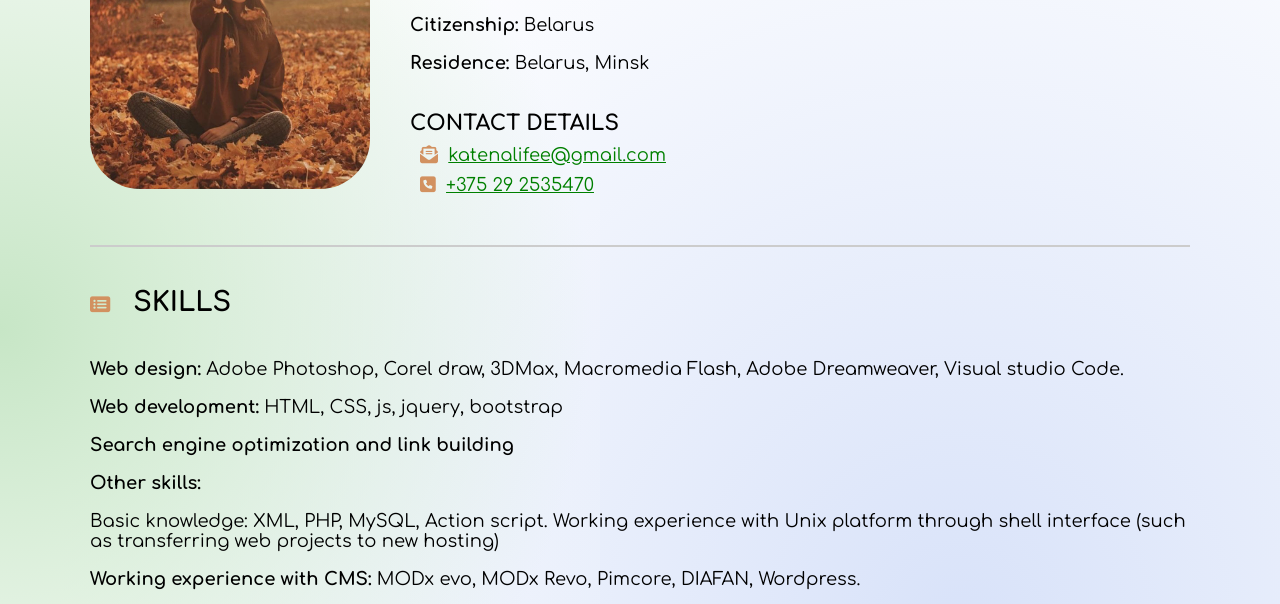
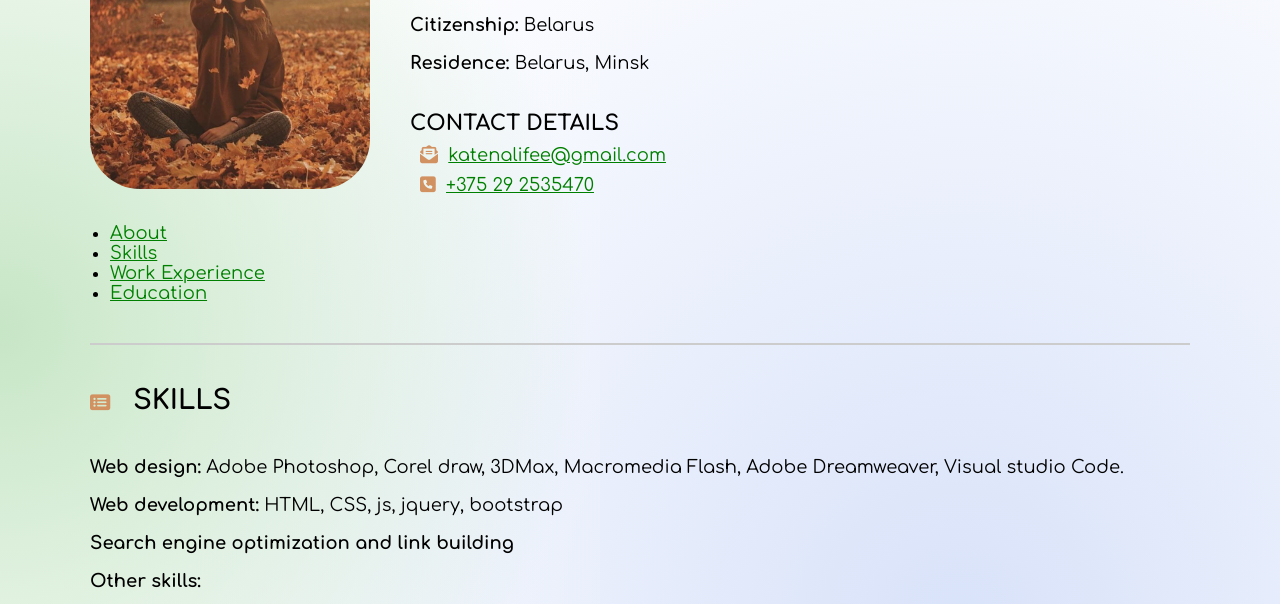
Before and after one commit to Ekaterinaby/rsschool-cv, a plain HTML site: page index.html in a window 1280 px wide. Shown: the part 151-755 px from the top of the page. Drawn offline with Linux system fonts and the light colour scheme.

Commit message:
Update index.html

```diff
--- a/index.html
+++ b/index.html
@@ -37,6 +37,15 @@
                     </div>
                 </div>
             </header>
+            <nav>
+    <ul class="menuItems">
+      <li><a href="#outer" data-item="About">About</a></li>
+      <li><a href="#skills" data-item="Skills"  >Skills </a></li>
+      <li><a href="#work" data-item="Work Experience">Work Experience </a></li>
+      <li><a href="#education" data-item='Education'>Education</a></li>
+    </ul>
+  </nav>
+
             <section id="skills">
                 <div class="container">
                     <h2> <i class="fas fa-list-alt"></i> Skills </h2>
@@ -79,10 +88,10 @@
                         <b>Degree and major: </b>Department: Web design and computer graphic; Specialty: Web designer, programmer<br />
                         <b>Dates of studying: </b>from 10/01/2002 - 06/01/2005<br />
                         <b>Name of institution: </b>Belarusian State Pedagogical University <br />
-                        <b>Degree and major: </b>Department: Bachelor “Practical psychology”;  Specialty: Practical psychologist<br />
+                        <b>Degree and major: </b>Department: Bachelor “Practical psychology”;  Specialty: Practical psychologist<br />
                         <b> Dates  of studying: </b>from 10/01/2000 - 06/01/2005<br />
                         <b>Name of institution: </b>Belarusian State Pedagogical University <br />
-                        <b>Degree and major: </b>Department: “Social pedagogical technology”;  Specialty: Practical psychologist. Teacher of English</p>
+                        <b>Degree and major: </b>Department: “Social pedagogical technology”;  Specialty: Practical psychologist. Teacher of English</p>
                 </div>
             </section>
             <footer>
```
